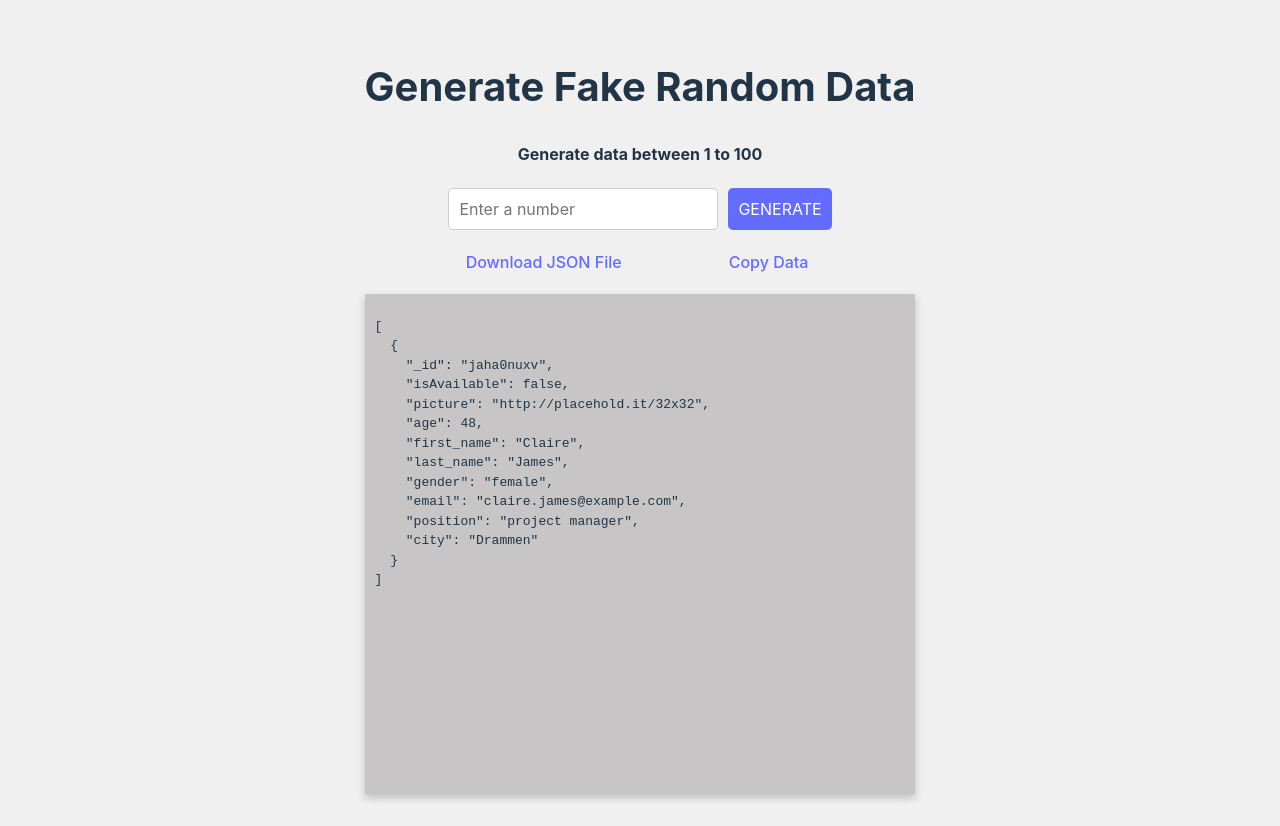
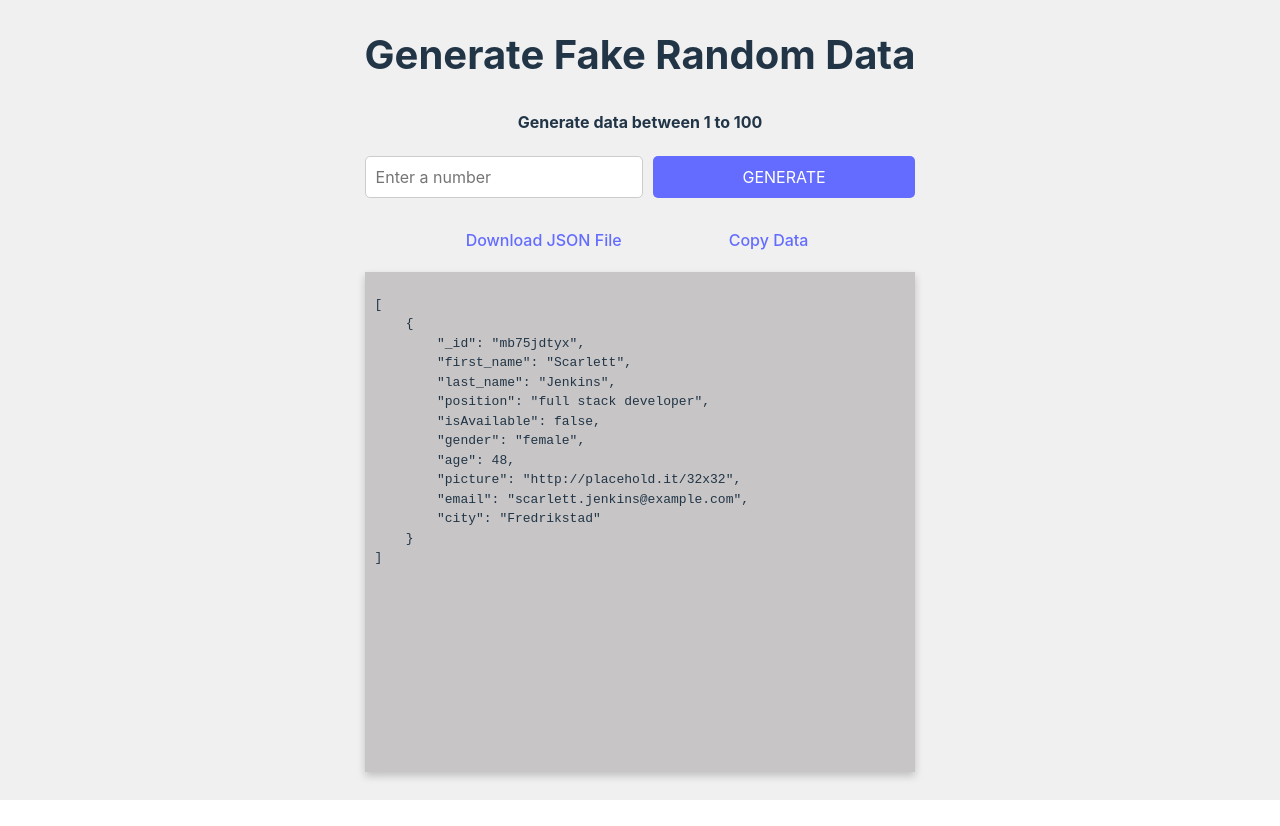
Before and after one commit to SoroushGhodrat/JSON-Data-Generator, a React (Vite) app: page / in a window 1280 px wide. After the commit the page ends 800 px from the top, so only its background shows below. Built offline with nearby package versions, Linux system fonts and the light colour scheme.

Commit message:
Improve CSS and DataList component

```diff
--- a/src/App.css
+++ b/src/App.css
@@ -1,15 +1,13 @@
 #root {
   max-width: 1280px;
   margin: 0 auto;
-  padding: 2rem;
 }
 
 body {
   margin: 0;
   display: flex;
-  min-width: 320px;
-  min-height: 100vh;
-  background-color: #f0f0f0;
+  height: 100vh;
+  background: #f0f0f0;
 }
 
 h2 {
@@ -98,9 +96,14 @@ h4 {
   }
 }
 
-/* For mobile view */
-@media (max-width: 1023px) {
+@media screen and (min-width: 480px) {
+  .generate input,
+  .generate button {
+    width: 70%;
+    margin-bottom: 10px;
+  }
   .data {
-    max-height: 80vh;
+    overflow-y: scroll;
+    height: 100px;
   }
 }
--- a/src/components/DataList.tsx
+++ b/src/components/DataList.tsx
@@ -1,13 +1,13 @@
+import { useState } from 'react';
 import generateRandomData from '../helper/DataGenerator';
 import '../App.css';
-import { useState } from 'react';
 
 const DataList = () => {
-  const [value, setValue] = useState(1);
+  const [value, setValue] = useState<number | ''>('');
   const [error, setError] = useState<string | null>(null);
   const [data, setData] = useState(generateRandomData());
 
-  const dataString = JSON.stringify(data, null, 2);
+  const dataString = JSON.stringify(data, null, 4);
   const dataBlob = new Blob([dataString], { type: 'application/json' });
   const dataUrl = URL.createObjectURL(dataBlob);
 
@@ -17,19 +17,30 @@ const DataList = () => {
   };
 
   const handleNumberChange = (event: React.ChangeEvent<HTMLInputElement>) => {
-    event.preventDefault();
-    const insertValue = event.target.value;
-    if (Number(insertValue) < 1 || !Number.isInteger(Number(insertValue))) {
-      setError('Please enter a whole number equal or greater than 1');
-    } else {
-      setError(null);
-      setValue(Number(insertValue));
+    setError(null);
+
+    const inputValue = Number(event.target.value);
+
+    if (isNaN(Number(inputValue))) {
+      setError('Please enter a number');
+      setValue('');
+      return;
     }
+
+    setValue(inputValue);
   };
 
   const handleGenerateData = () => {
-    const newData = generateRandomData(value);
-    setData(newData);
+    const number = Number(value);
+
+    if (!(number >= 1 && number <= 100)) {
+      setError('Please enter a number between 1 and 100');
+      setValue('');
+      return;
+    }
+
+    const newData = generateRandomData(Number(value));
+    return setData(newData);
   };
 
   return (
@@ -41,9 +52,9 @@ const DataList = () => {
 
       <div className="generate">
         <input
-          type="number"
-          min="1"
+          type="text"
           placeholder="Enter a number"
+          value={value}
           required
           onChange={handleNumberChange}
         />
--- a/src/helper/DataGenerator.ts
+++ b/src/helper/DataGenerator.ts
@@ -10,28 +10,40 @@ import {
 
 export default function generateRandomData(count = 1): Array<Data> {
   const data = [];
-  for (let i = 0; i < count; i++) {
+  const ids = new Set();
+  const names = new Set();
+  while (data.length < count) {
+    const id = Math.random().toString(36).substr(2, 9);
+    if (ids.has(id)) continue;
+    ids.add(id);
+
     const randomGender = genders[Math.floor(Math.random() * genders.length)];
-    const randomFirstName =
-      randomGender === 'male'
-        ? maleFirstNames[Math.floor(Math.random() * maleFirstNames.length)]
-        : femaleFirstNames[Math.floor(Math.random() * femaleFirstNames.length)];
-    const randomLastName =
-      lastNames[Math.floor(Math.random() * lastNames.length)];
+    let randomFirstName, randomLastName;
+    do {
+      randomFirstName =
+        randomGender === 'male'
+          ? maleFirstNames[Math.floor(Math.random() * maleFirstNames.length)]
+          : femaleFirstNames[
+              Math.floor(Math.random() * femaleFirstNames.length)
+            ];
+      randomLastName = lastNames[Math.floor(Math.random() * lastNames.length)];
+    } while (names.has(`${randomFirstName} ${randomLastName}`));
+    names.add(`${randomFirstName} ${randomLastName}`);
+
     const randomPosition =
       positions[Math.floor(Math.random() * positions.length)];
     const randomCity = cities[Math.floor(Math.random() * cities.length)];
 
     data.push({
-      _id: Math.random().toString(36).substr(2, 9),
-      isAvailable: Math.random() < 0.5,
-      picture: 'http://placehold.it/32x32',
-      age: Math.floor(Math.random() * (70 - 22 + 1)) + 22,
+      _id: id,
       first_name: randomFirstName,
       last_name: randomLastName,
+      position: randomPosition,
+      isAvailable: Math.random() < 0.5,
       gender: randomGender,
+      age: Math.floor(Math.random() * (70 - 22 + 1)) + 22,
+      picture: 'http://placehold.it/32x32',
       email: `${randomFirstName.toLowerCase()}.${randomLastName.toLowerCase()}@example.com`,
-      position: randomPosition,
       city: randomCity,
     });
   }
--- a/src/mocks/data.ts
+++ b/src/mocks/data.ts
@@ -223,7 +223,7 @@ const positions: string[] = [
   'project manager',
 ];
 
-const genders: string[] = ['male', 'female', 'Non-binary'];
+const genders: string[] = ['male', 'female'];
 
 export {
   maleFirstNames,
```
